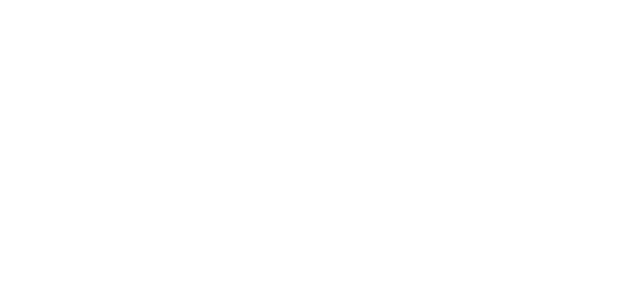
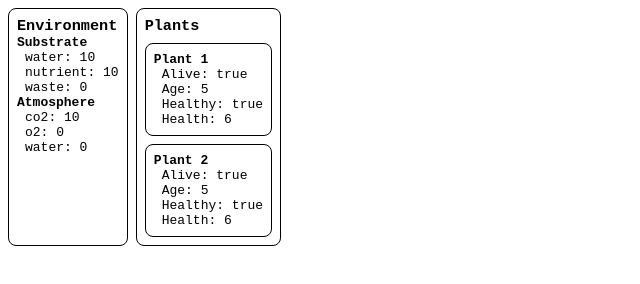
Before and after one commit to vaughanlogan/botany, a plain HTML site: page index.html in a window 1280 px wide. Shown: the whole page, without its empty margins (0-640 px from the left). Drawn offline with Linux system fonts and the light colour scheme.

Commit message:
multiple plants

```diff
--- a/botany.js
+++ b/botany.js
@@ -1,15 +1,30 @@
-var plant = {
+let plant1 = {
+	alive: true,
 	age: 0,
+	healthy: true,
+	health: 1,
+    _growthrate: 1,
+	_maxhealth: 100,
+	_healingrate: 1,
 	input: {
-		liquid: {
+		substrate: {
+			water: 1,
+			nutrient: 1,
+		},
+		atmosphere: {
+			co2: 1,
+		},
+	},
+	output: {
+		substrate: {
+			waste: 1,
+		},
+		atmosphere: {
+			o2: 1,
 			water: 1,
 		},
-		solid: {
-			fert: 1,
-		},
-		gas: {
-			co2: 1,
-		},
+	},
+	conditions: {
 		light: {
 			uv: 0,
 			violet: 0.5,
@@ -22,3 +37,220 @@ var plant = {
 		},
 	},
 };
+
+let plant2 = {
+	alive: true,
+	age: 0,
+	healthy: true,
+	health: 1,
+	_maxhealth: 100,
+	_healingrate: 1,
+	input: {
+		substrate: {
+			waste: 1,
+		},
+		atmosphere: {
+			o2: 1,
+			water: 1,
+		},
+	},
+	output: {
+		substrate: {
+			nutrient: 1,
+			water: 1,
+		},
+		atmosphere: {
+			co2: 1,
+		},
+	},
+	conditions: {
+		light: {
+			uv: 0,
+			violet: 0.5,
+			blue: 0.5,
+			green: 0.1,
+			yellow: 0.5,
+			orange: 0.5,
+			red: 1,
+			ir: 0,
+		},
+	},
+};
+
+let plants = [plant1, plant2];
+
+let environment = {
+	resources: {
+		substrate: {
+			water: 10,
+			nutrient: 10,
+		},
+		atmosphere: {
+			co2: 10,
+		},
+	},
+	light: {
+		uv: 0.3,
+		violet: 0.6,
+		blue: 0.8,
+		green: 1,
+		yellow: 0.9,
+		orange: 0.8,
+		red: 0.7,
+		ir: 0.5,
+	},
+};
+
+let time = 0;
+
+function updateEnvironmentPanel() {
+	const envPanel = document.querySelector(".envpanel");
+	if (envPanel) {
+		// Clear existing content added by this function
+		envPanel.innerHTML = "";
+
+		// Add heading for environment
+		const envHeading = document.createElement("h3");
+		envHeading.textContent = "Environment";
+		envPanel.appendChild(envHeading);
+
+		for (let category in environment.resources) {
+			// Add category heading
+			const categoryHeading = document.createElement("h4");
+			categoryHeading.textContent =
+				category.charAt(0).toUpperCase() + category.slice(1);
+			categoryHeading.className = "infoheader";
+			envPanel.appendChild(categoryHeading);
+
+			for (let key in environment.resources[category]) {
+				const keyDiv = document.createElement("div");
+				keyDiv.className = `env-${key} infostat`;
+				keyDiv.textContent = `${key}: ${environment.resources[category][key]}`;
+				envPanel.appendChild(keyDiv);
+			}
+		}
+	}
+}
+
+function updatePlantPanel() {
+	const plantSection = document.querySelector(".plantsection");
+	if (plantSection) {
+		// Clear existing content added by this function
+		plantSection.innerHTML = "";
+
+		// Add heading for plants
+		const plantsHeading = document.createElement("h3");
+		plantsHeading.textContent = "Plants";
+		plantSection.appendChild(plantsHeading);
+
+		plants.forEach((plant, index) => {
+			// Create a panel for each plant
+			const plantPanel = document.createElement("div");
+			plantPanel.className = "plantpanel infopanel"; // Add both classes
+			plantPanel.id = `plant-${index}`; // Assign an ID based on the plant index
+			plantSection.appendChild(plantPanel);
+
+			// Add heading for the plant
+			const plantHeading = document.createElement("h4");
+			plantHeading.textContent = `Plant ${index + 1}`;
+			plantPanel.appendChild(plantHeading);
+
+			// Add plant properties to the panel
+			for (let key in plant) {
+				if (typeof plant[key] !== "object" && !key.startsWith("_")) {
+					const keyDiv = document.createElement("div");
+					keyDiv.className = `plant-${key} infostat`;
+					keyDiv.textContent = `${
+						key.charAt(0).toUpperCase() + key.slice(1)
+					}: ${plant[key]}`;
+					plantPanel.appendChild(keyDiv);
+				}
+			}
+		});
+	}
+}
+
+function timeStep(numsteps) {
+	//run each step
+	for (let i = 0; i < numsteps; i++) {
+		for (let plant of plants) {
+			//check if plant is alive
+			if (plant.alive == true) {
+				//reset plant healthy status
+				plant.healthy = true;
+
+				//check if inputs are available from environment
+				for (let category in plant.input) {
+					for (let key in plant.input[category]) {
+						//create new environment resource if it doesn't exist
+						if (!environment.resources[category][key]) {
+							environment.resources[category][key] = 0;
+						}
+						//check if plant will be healthy
+						if (
+							environment.resources[category][key] -
+								plant.input[category][key] <
+							0
+						) {
+							plant.healthy = false;
+						}
+					}
+				}
+
+				//if inputs are avilable do input/output
+				if (plant.healthy == true) {
+					//inputs
+					for (let category in plant.input) {
+						for (let key in plant.input[category]) {
+							environment.resources[category][key] -=
+								plant.input[category][key];
+						}
+					}
+					//outputs
+					for (let category in plant.output) {
+						for (let key in plant.output[category]) {
+							if (!environment.resources[category][key]) {
+								environment.resources[category][key] = 0;
+							}
+							environment.resources[category][key] +=
+								plant.output[category][key];
+						}
+					}
+				}
+
+				//adjust plant health based on healthy status
+				if (plant.healthy == true) {
+					plant.health += plant._healingrate;
+				} else {
+					plant.health -= 1;
+				}
+
+				//cap plant health
+				if (plant.health >= plant._maxhealth) {
+					plant.health = plant._maxhealth;
+				}
+
+				//age plant
+				plant.age++;
+
+				//kill plant if health reaches 0
+				if (plant.health <= 0) {
+					plant.alive = false;
+				}
+			}
+		}
+
+		time++;
+	}
+	updateEnvironmentPanel();
+	updatePlantPanel();
+}
+
+updateEnvironmentPanel();
+updatePlantPanel();
+
+window.addEventListener("load", () => {
+	setInterval(() => {
+		timeStep(1);
+	}, 1000);
+});
--- a/index.html
+++ b/index.html
@@ -1,11 +1,49 @@
 <!DOCTYPE html>
 <html lang="en">
 	<head>
-    <meta charset="UTF-8">
-    <meta name="viewport" content="width=device-width, initial-scale=1.0">
+		<meta charset="UTF-8" />
+		<meta name="viewport" content="width=device-width, initial-scale=1.0" />
 		<title>Botany</title>
+		<style>
+			body {
+				display: flex;
+				font-family: monospace;
+				gap: 0.5rem;
+				margin: 0;
+				padding: 0.5rem;
+			}
+			.infopanel {
+				border: 1px black solid;
+				border-radius: 0.5rem;
+				padding: 0.5rem;
+			}
+			h3 {
+				margin: 0;
+			}
+			h4 {
+				margin: 0;
+			}
+			.infostat {
+				margin-left: 0.5rem;
+			}
+            .plantsection{
+                display: grid;
+                align-content: start;
+                gap: 0.5rem;
+            }
+		</style>
 	</head>
 	<body>
+		<div class="envpanel infopanel">
+			<h3>Environment</h3>
+		</div>
+		<div class="plantsection infopanel">
+            <h3>Plants</h3>
+			<div class="plantpanel infopanel">
+				<h3>Plant</h3>
+			</div>
+		</div>
+
 		<script src="botany.js"></script>
 	</body>
 </html>
```
Lines whose indentation alone changed are shown as unchanged.
